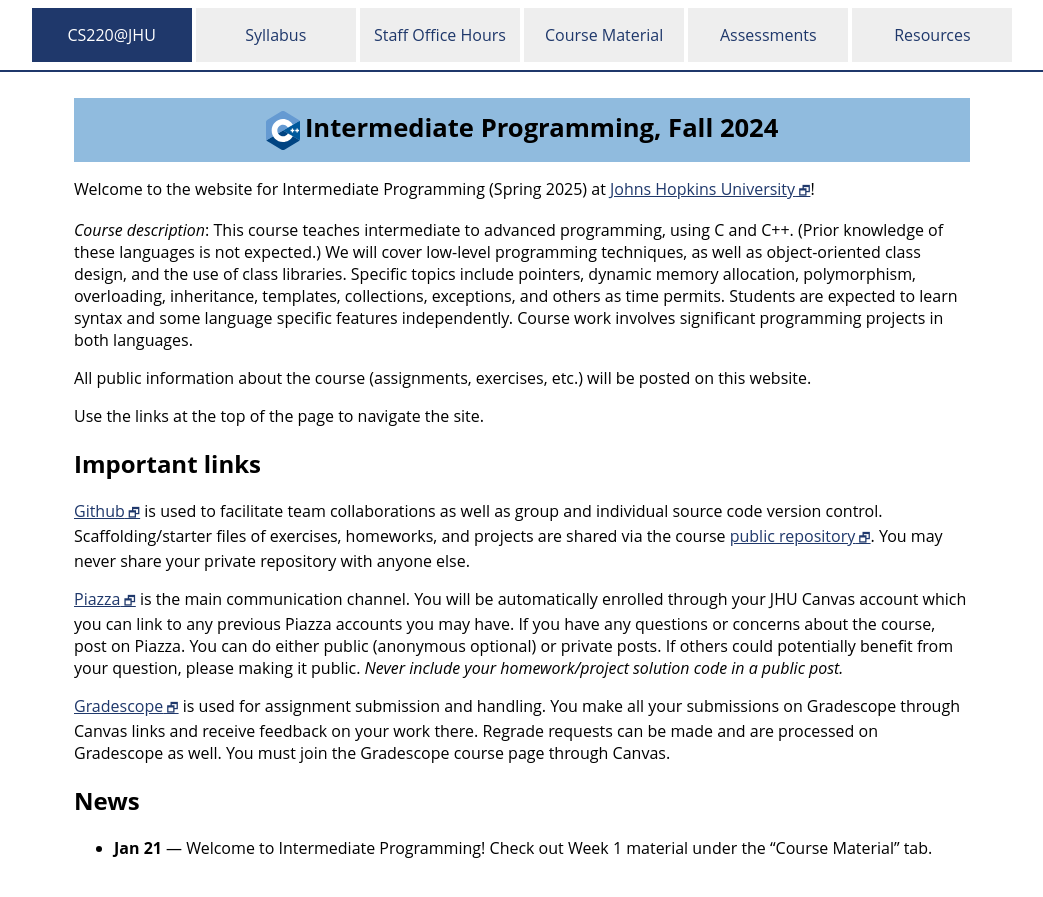
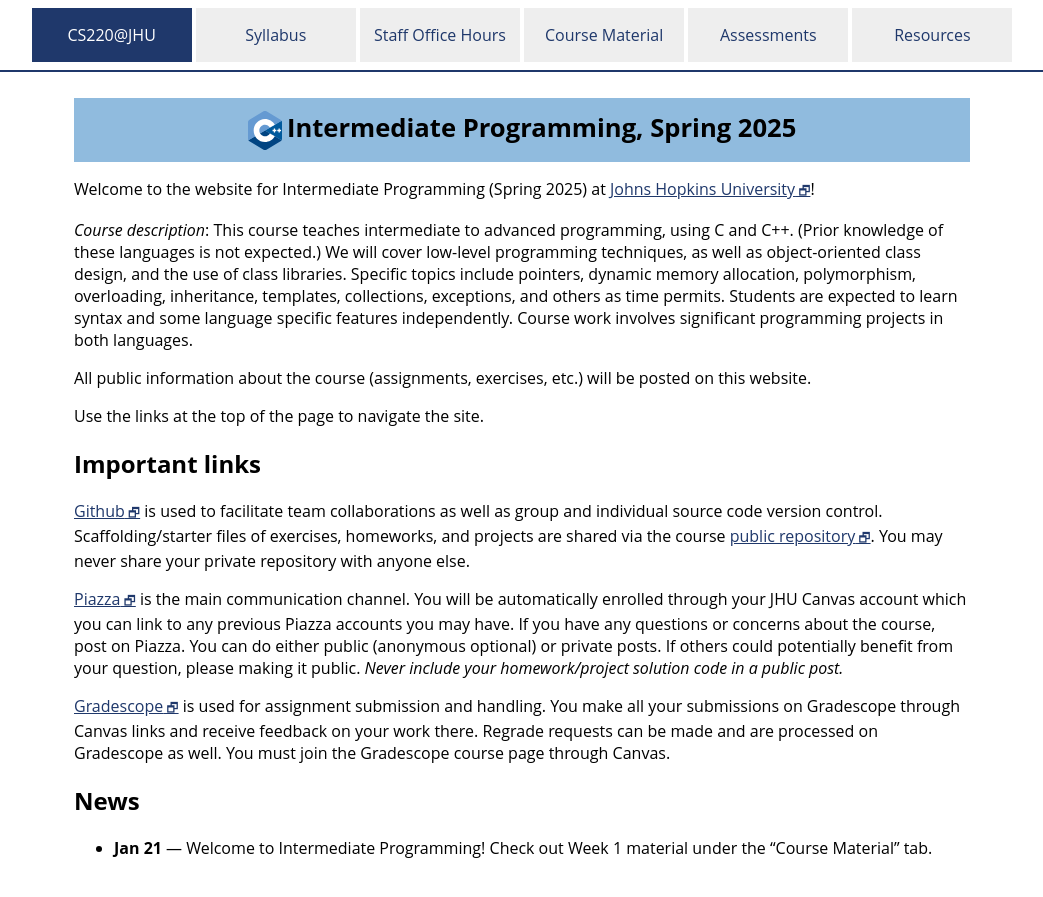
Before and after one commit to jhu-ip/cs220-sp25, a Jekyll site: the page built from index.md, in a window 1280 px wide. Shown: the top 897 px of the page, without its empty margins (118-1161 px from the left). Built offline with Jekyll 4.4.1, drawn with Linux system fonts in a browser that asks for light colours; part of the change alters nothing that is shown.

Commit message:
initial commit

```diff
--- a/index.md
+++ b/index.md
@@ -1,6 +1,6 @@
 ---
 layout: default
-title: "Intermediate Programming, Fall 2024"
+title: "Intermediate Programming, Spring 2025"
 category: "home"
 ---
 
@@ -28,10 +28,10 @@ Use the links at the top of the page to navigate the site.
 team collaborations as well as group and individual
 source code version control. Scaffolding/starter files of
 exercises, homeworks, and projects are shared via the course
-<a class="external" target="_blank" href="https://github.com/jhu-ip/cs220-f24-public">public repository</a>.
+<a class="external" target="_blank" href="https://github.com/jhu-ip/cs220-sp25-public">public repository</a>.
 You may never share your private repository with anyone else.
 
-<a class="external" target="_blank" href="https://piazza.com/jhu/fall2024/601220fa24/home">Piazza</a> is
+<a class="external" target="_blank" href="https://NA">Piazza</a> is
 the main communication channel. You will be automatically enrolled through your JHU Canvas account which you can link to any previous Piazza accounts you may have. If you have any questions or concerns about the course,
 post on Piazza. You can do either public (anonymous optional) or private posts. If others could potentially benefit from your question,
 please making it public. *Never include your homework/project solution
```
